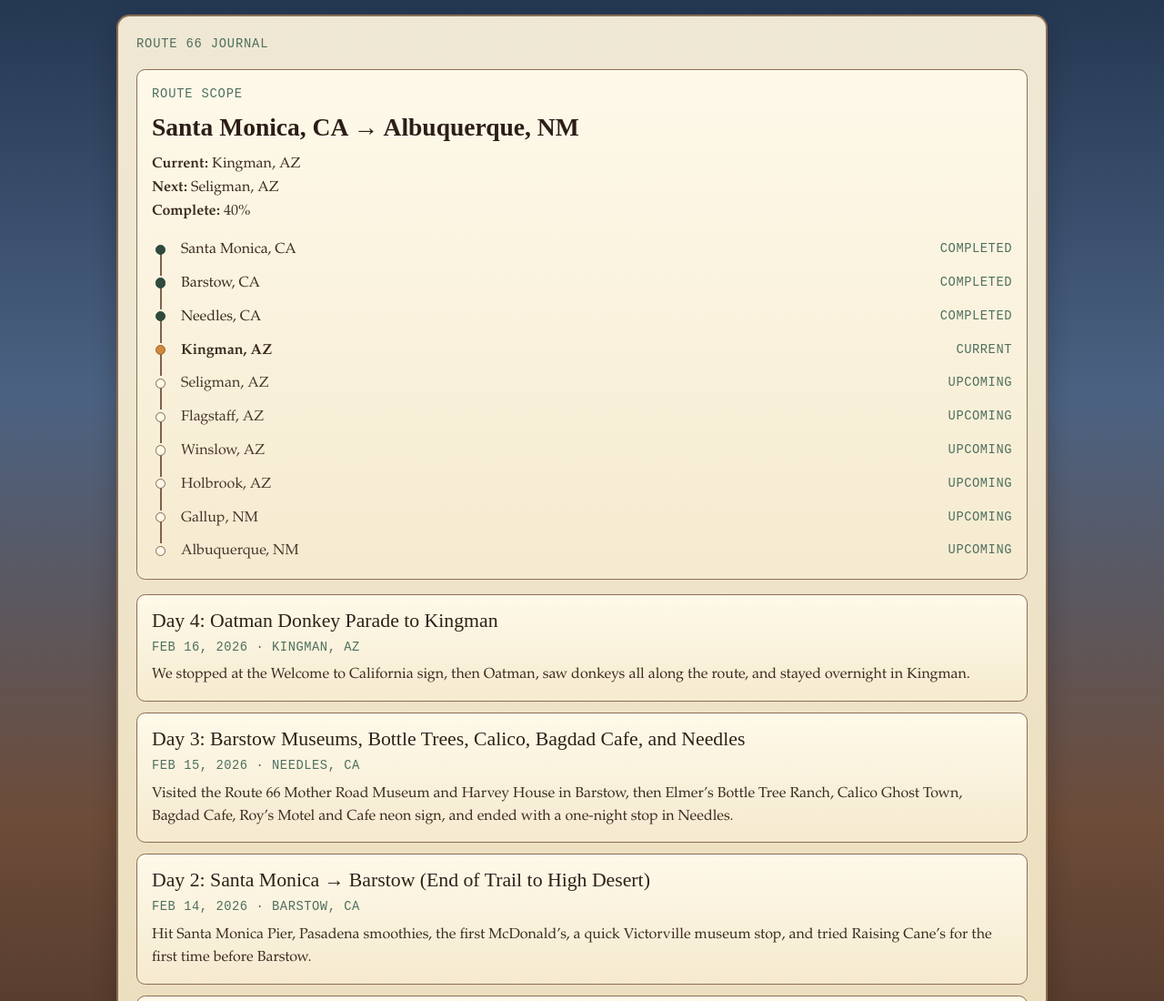
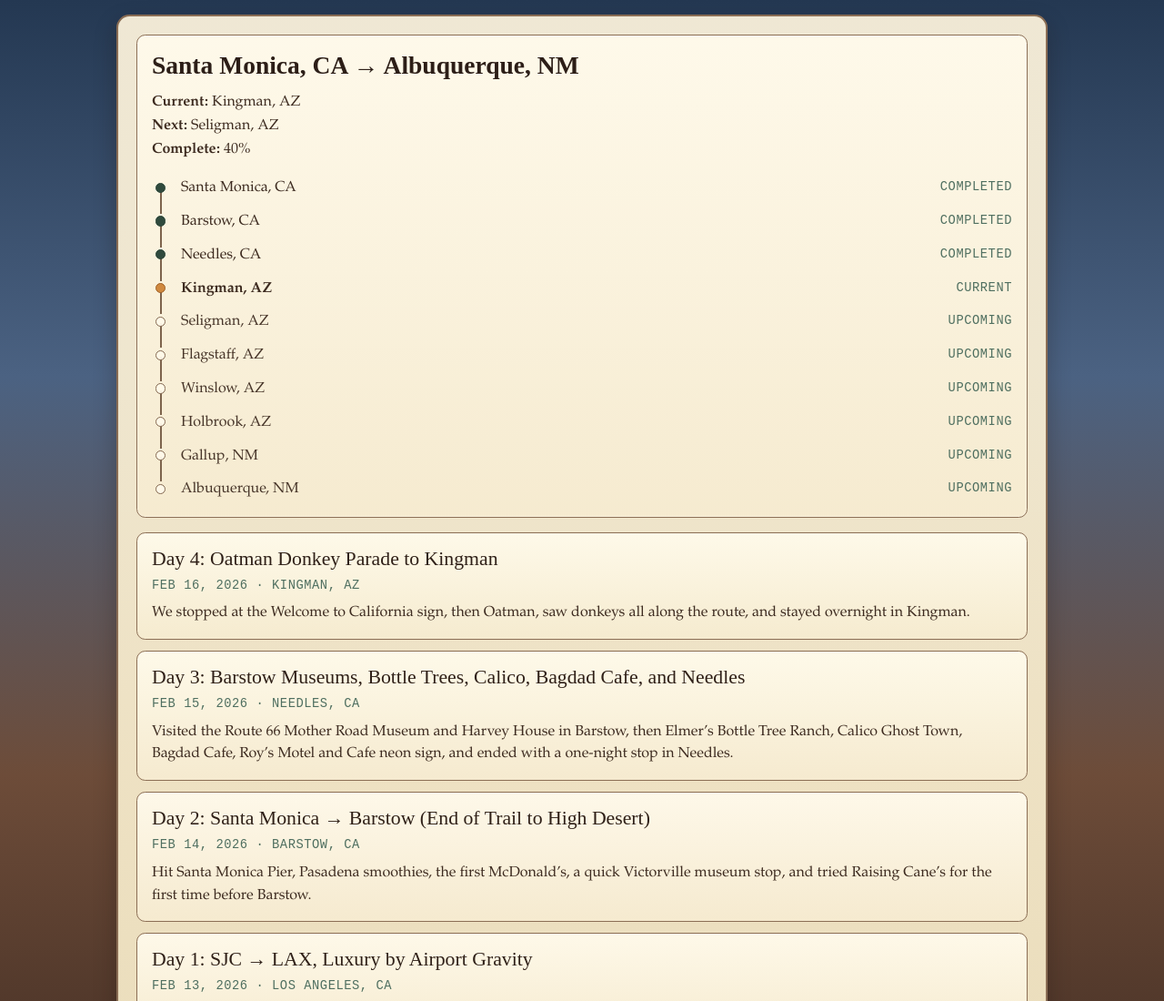
Before and after one commit to davidyen1124/route66-diary, an Astro site: page /blog in a window 1280 px wide. Shown: the top 1100 px of the page at 91% size. Built offline with nearby package versions, Linux system fonts and the light colour scheme; Astro itself is replaced by a stand-in of ours; a web font is replaced by a local one.

Commit message:
Remove Route 66 labels from home

```diff
--- a/src/pages/blog/index.astro
+++ b/src/pages/blog/index.astro
@@ -43,10 +43,8 @@ const nextStop = currentIndex >= 0 && currentIndex < routeStops.length - 1
 <SiteShell
   title={`${SITE_TITLE} | Trail Journal`}
   description={SITE_DESCRIPTION}
-  screenLabel="Route 66 Journal"
 >
   <section class="route-progress journal-card" aria-label="Route 66 progress">
-    <p class="eyebrow">Route Scope</p>
     <h2 class="route-progress__heading">
       Santa Monica, CA → Albuquerque, NM
     </h2>
```
